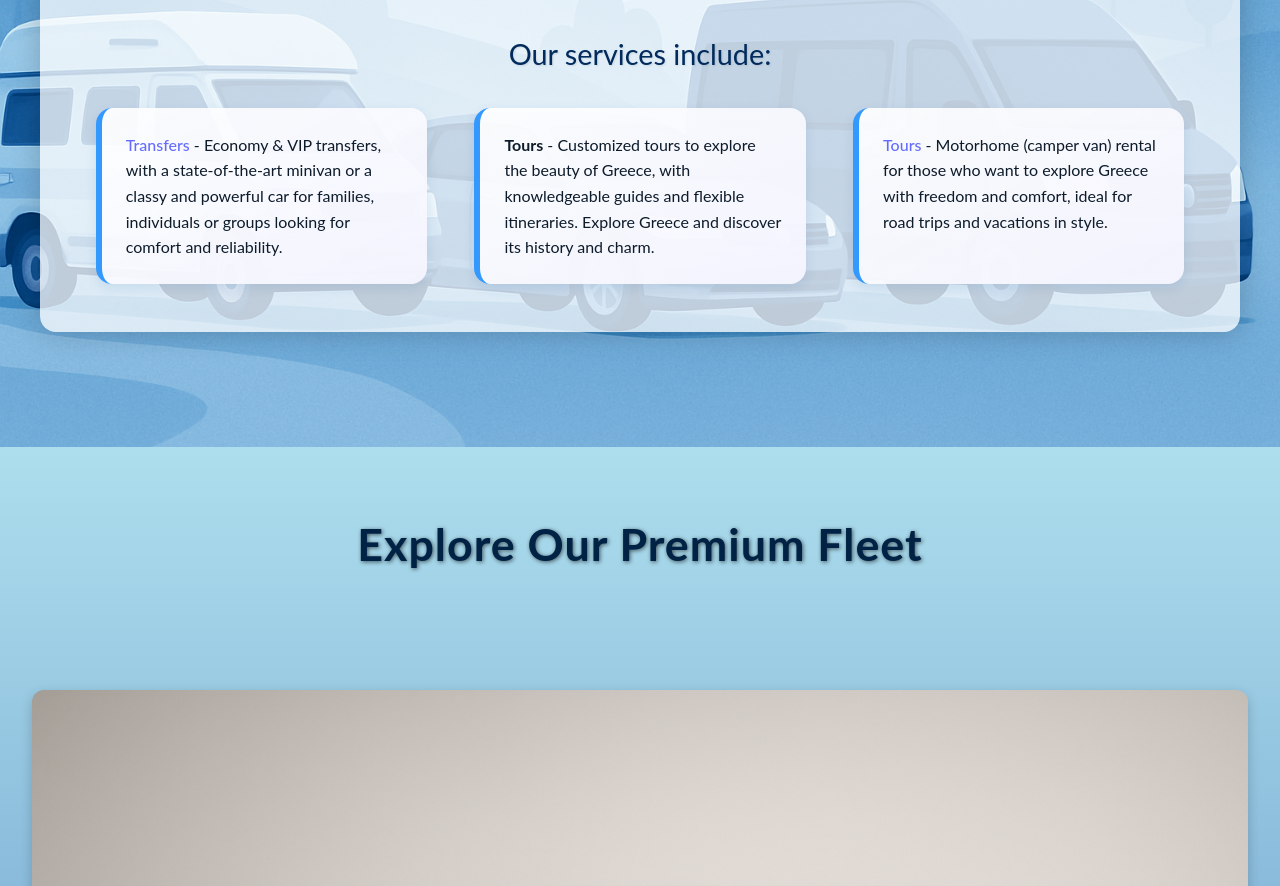
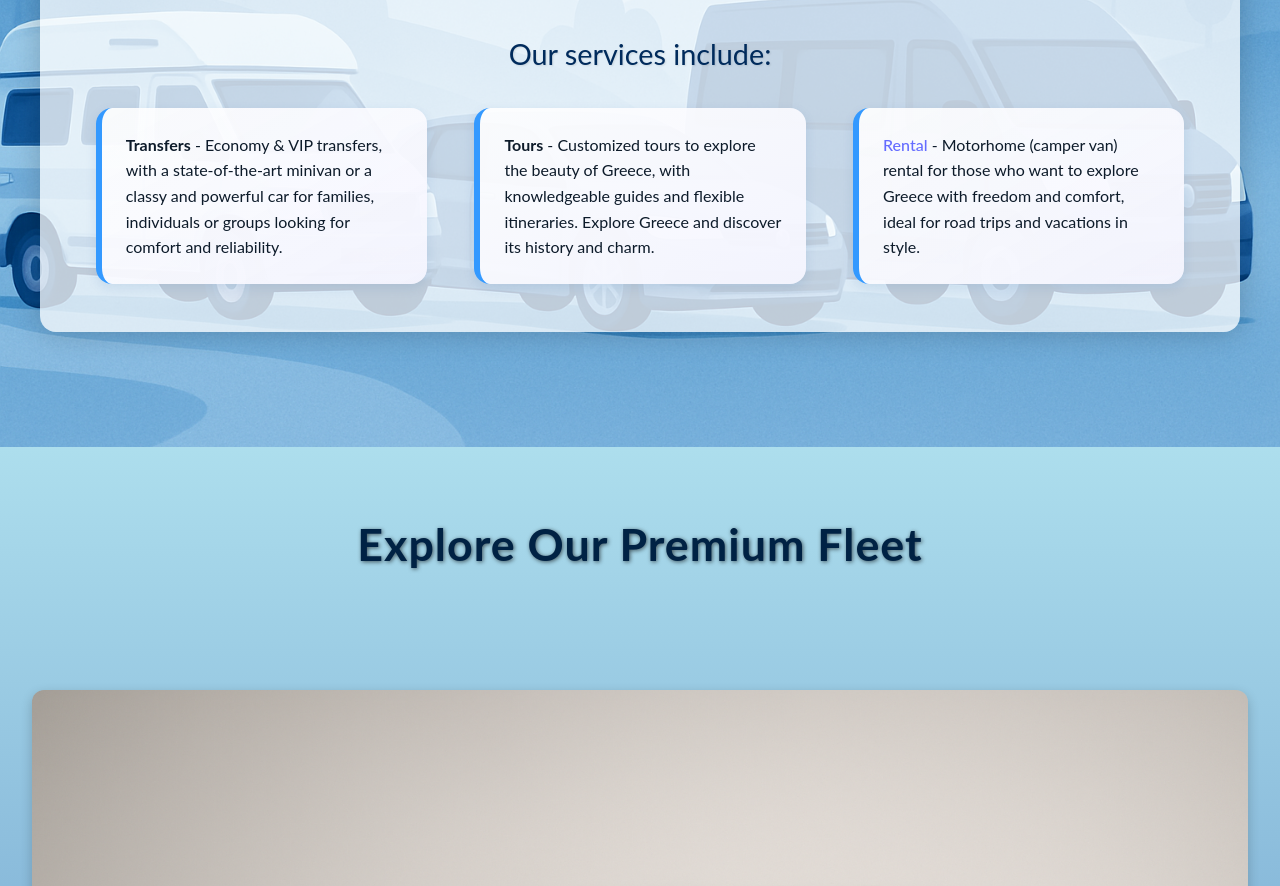
Before and after one commit to nobaigiobaitsi/cars-transfer, a React (Vite) app: page / in a window 1280 px wide. Shown: the part 1201-2087 px from the top of the page. Built offline with nearby package versions, Linux system fonts and the light colour scheme.

Commit message:
Modified the info section on Home Pgae

```diff
--- a/src/components/info.jsx
+++ b/src/components/info.jsx
@@ -16,10 +16,10 @@ const Info = () => {
           Our services include:
         </p>
         <ul className="info-highlights">
-          <li><strong className="info-links"><Link to="/transfers">Transfers</Link></strong> - Economy & VIP transfers, with a state-of-the-art minivan or a classy and powerful car for families, individuals or groups looking for comfort and reliability.
+          <li><strong className="info-links">Transfers</strong> - Economy & VIP transfers, with a state-of-the-art minivan or a classy and powerful car for families, individuals or groups looking for comfort and reliability.
           </li>
           <li><strong className="info-links">Tours</strong> - Customized tours to explore the beauty of Greece, with knowledgeable guides and flexible itineraries. Explore Greece and discover its history and charm.</li>
-          <li><strong className="info-links"><Link to='/rental'>Tours</Link></strong> - Motorhome (camper van) rental for those who want to explore Greece with freedom and comfort, ideal for road trips and vacations in style.</li>
+          <li><strong className="info-links"><Link to='/rental'>Rental</Link></strong> - Motorhome (camper van) rental for those who want to explore Greece with freedom and comfort, ideal for road trips and vacations in style.</li>
         </ul>
       </div>
     </div>
```
